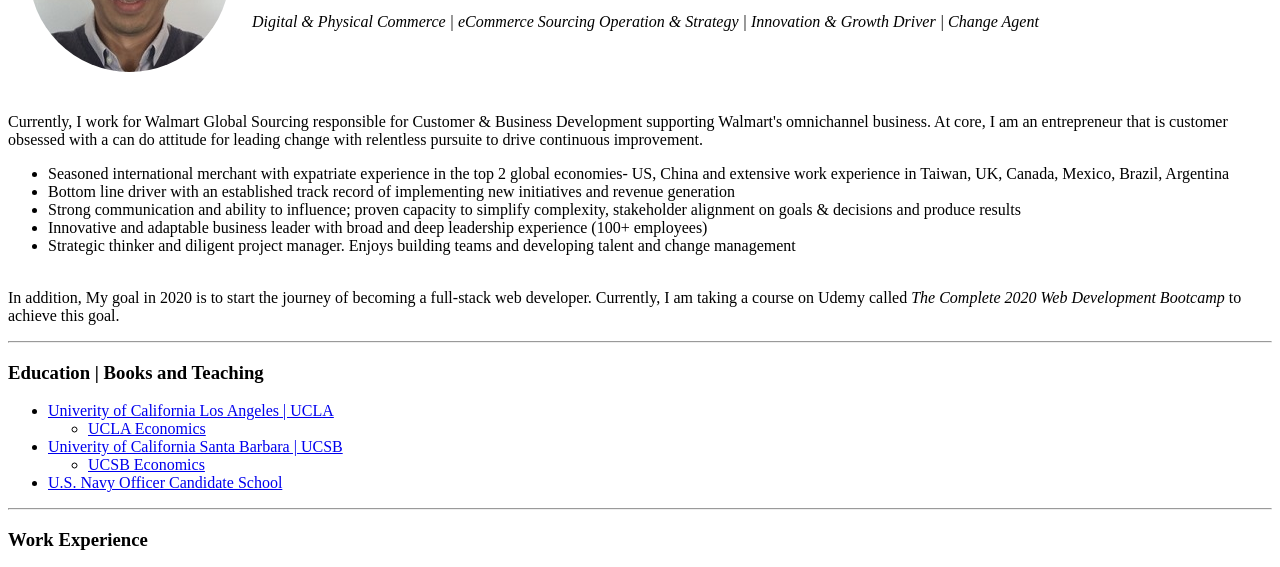
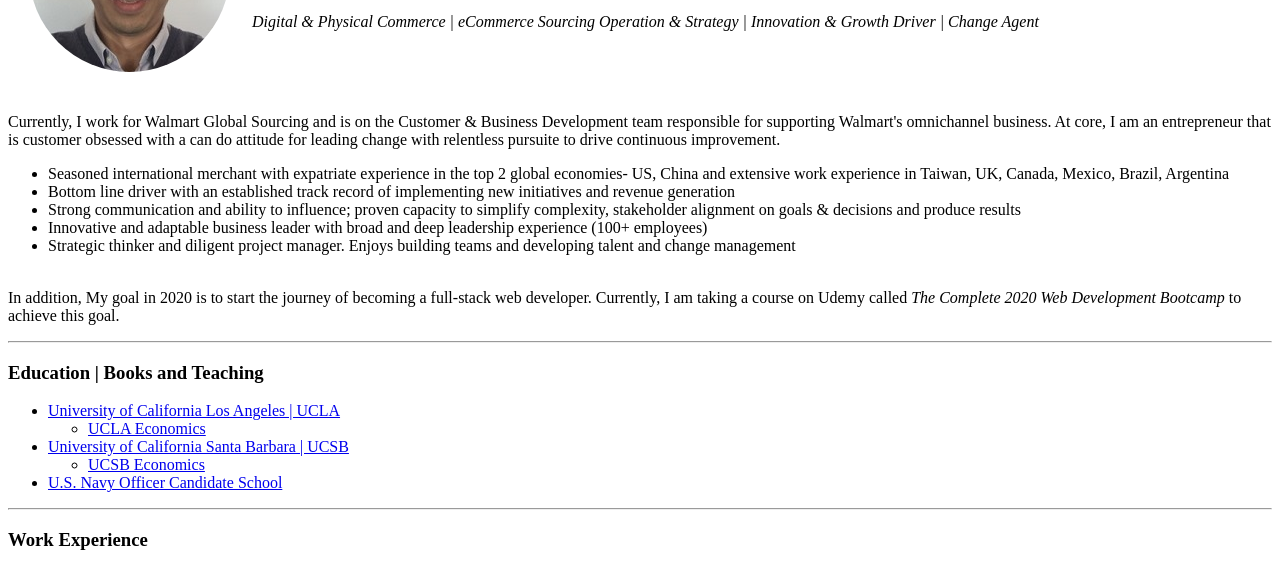
Before and after one commit to george-chen1/cv, a plain HTML site: page index.html in a window 1280 px wide. Shown: the part 158-725 px from the top of the page. Drawn offline with Linux system fonts and the light colour scheme.

Commit message:
Update index.html

```diff
--- a/index.html
+++ b/index.html
@@ -18,7 +18,7 @@
       </td>
     </tr>
   </table>
-  <p>Currently, I work for Walmart Global Sourcing responsible for Customer & Business Development supporting Walmart's omnichannel business.
+  <p>Currently, I work for Walmart Global Sourcing and is on the Customer & Business Development team responsible for supporting Walmart's omnichannel business.
     At core, I am an entrepreneur that is customer obsessed with a can do attitude for leading change with relentless pursuite to drive continuous improvement.
     <ul>
       <li>Seasoned international merchant with expatriate experience in the top 2 global economies- US, China and extensive work experience in Taiwan, UK, Canada, Mexico, Brazil, Argentina</li>
@@ -36,11 +36,11 @@
   <hr>
   <h3>Education | Books and Teaching </h3>
   <ul>
-    <li><a target="_blank" href="http://www.ucla.edu/">Univerity of California Los Angeles | UCLA</a></li>
+    <li><a target="_blank" href="http://www.ucla.edu/">University of California Los Angeles | UCLA</a></li>
     <ul>
       <li><a target="_blank" href="https://economics.ucla.edu/">UCLA Economics</a></li>
     </ul>
-    <li><a target="_blank" a href="https://www.ucsb.edu/">Univerity of California Santa Barbara | UCSB</a></li>
+    <li><a target="_blank" a href="https://www.ucsb.edu/">University of California Santa Barbara | UCSB</a></li>
     <ul>
       <li><a target="_blank" href="https://econ.ucsb.edu/">UCSB Economics</a></li>
     </ul>
```
